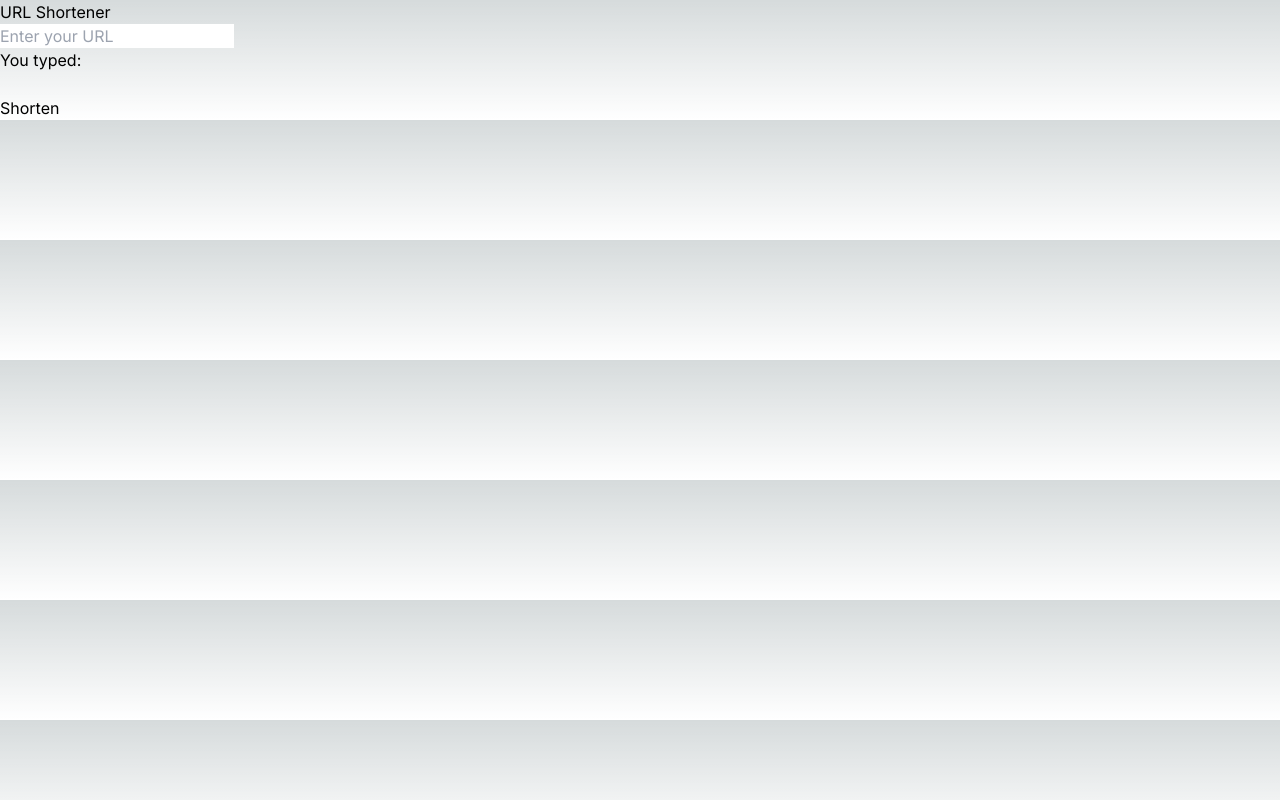
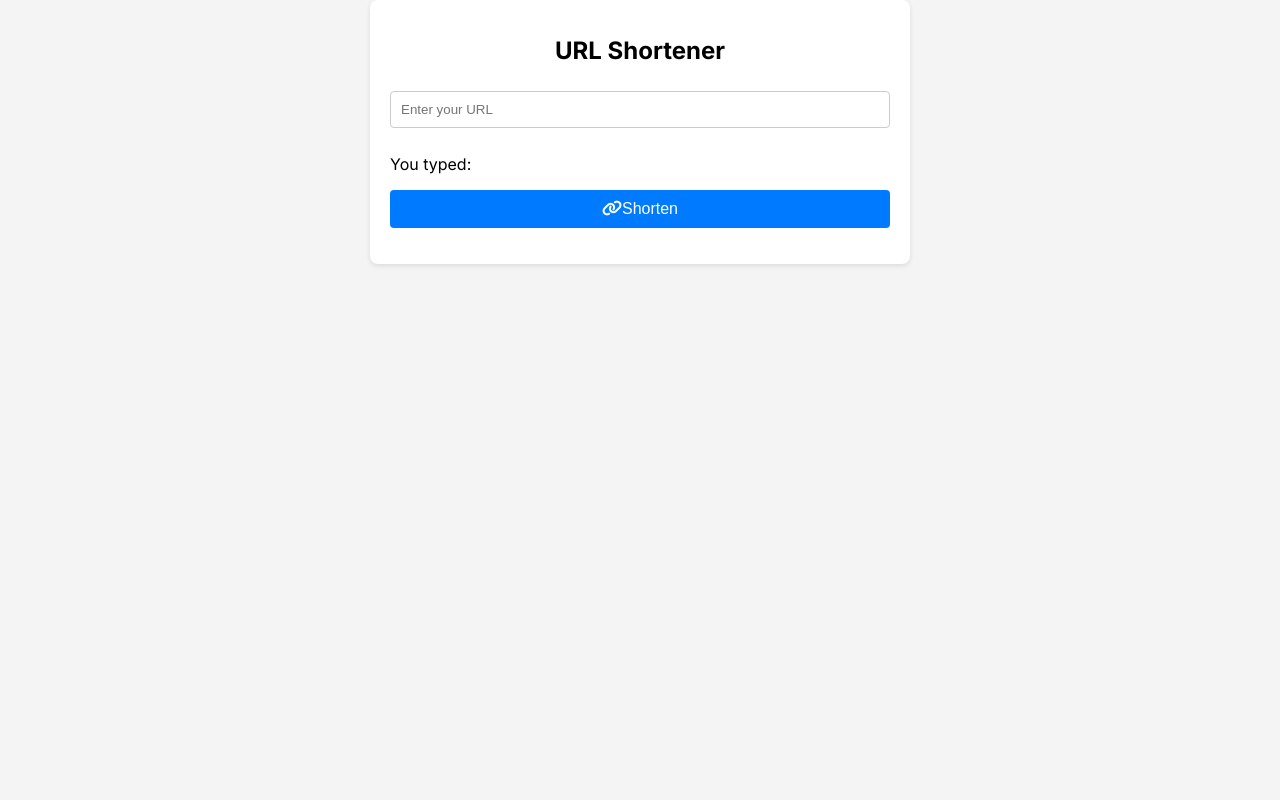
Before and after one commit to aMujeeb/url_shortener, a Next.js app: page / in a window 1280 px wide. Built offline with nearby package versions, Linux system fonts and the light colour scheme.

Commit message:
Adding Css styling and refactor route

```diff
--- a/package.json
+++ b/package.json
@@ -9,6 +9,7 @@
     "lint": "next lint"
   },
   "dependencies": {
+    "@fortawesome/fontawesome-free": "^6.6.0",
     "@prisma/client": "^5.17.0",
     "axios": "^1.7.2",
     "express": "^4.19.2",
@@ -19,6 +20,7 @@
     "uuidv4": "^6.2.13"
   },
   "devDependencies": {
+    "@types/express": "^4.17.21",
     "@types/node": "^20",
     "@types/react": "^18",
     "@types/react-dom": "^18",
--- a/src/app/api/shortenurl/route.ts
+++ b/src/app/api/url/shorten/route.ts
@@ -1,9 +1,10 @@
 import { PrismaClient } from "@prisma/client";
+
 
 const prisma = new PrismaClient();
 
 
-export async function GET() {
+export async function GET(id: string) {
   const urls = await prisma.urlDetails.findMany();
   console.log("Urls is:", urls)
   //res.status(200).json(urls);
@@ -25,12 +26,14 @@ export async function POST(req : Request, res : Response) {
 
   let urlDetail;
   if(hasSaved.length > 0) {
-    urlDetail = 'Already Exists'
-  } else {
+    urlDetail = 'Already Exists';
+    Response.json({ data: urlDetail })
+  }
+
     urlDetail = await prisma.urlDetails.create({
       data: { original: original, shortened : shortened },
     });
-  }
+
 
   return Response.json({ data: urlDetail })
 }
--- a/src/app/globals.css
+++ b/src/app/globals.css
@@ -1,4 +1,4 @@
-@tailwind base;
+/* @tailwind base;
 @tailwind components;
 @tailwind utilities;
 
@@ -30,4 +30,68 @@ body {
   .text-balance {
     text-wrap: balance;
   }
+} */
+
+/* App.css */
+
+body {
+  font-family: Arial, sans-serif;
+  background-color: #f4f4f4;
+  margin: 0;
+  padding: 0;
 }
+
+.container {
+  max-width: 500px;
+  margin: 0 auto;
+  padding: 20px;
+  background-color: white;
+  box-shadow: 0 2px 5px rgba(0, 0, 0, 0.1);
+  border-radius: 8px;
+}
+
+h1 {
+  font-size: 1.5rem;
+  text-align: center;
+}
+
+.url-input {
+  width: 100%;
+  padding: 10px;
+  margin: 10px 0;
+  border: 1px solid #ccc;
+  border-radius: 4px;
+  box-sizing: border-box;
+}
+
+.shorten-button {
+  width: 100%;
+  padding: 10px;
+  background-color: #007bff;
+  color: white;
+  border: none;
+  border-radius: 4px;
+  cursor: pointer;
+  font-size: 1rem;
+}
+
+.shorten-button:hover {
+  background-color: #0056b3;
+}
+
+.error {
+  color: red;
+  text-align: center;
+}
+
+.shortened-list {
+  list-style-type: none;
+  padding: 0;
+}
+
+.shortened-list li {
+  background-color: #e9ecef;
+  margin: 5px 0;
+  padding: 10px;
+  border-radius: 4px;
+}
--- a/src/app/layout.tsx
+++ b/src/app/layout.tsx
@@ -1,6 +1,7 @@
 import type { Metadata } from "next";
 import { Inter } from "next/font/google";
 import "./globals.css";
+import '@fortawesome/fontawesome-free/css/all.min.css'; // Import Font Awesome CSS
 
 const inter = Inter({ subsets: ["latin"] });
 
--- a/src/app/page.tsx
+++ b/src/app/page.tsx
@@ -4,9 +4,8 @@
 import React, { useState } from 'react';
 import axios from 'axios';
 
-import { GET } from "@/app/api/shortenurl/route";
-
 const BASE_URL = "https://short_domain";
+const URL_ENDPOINT ="api/url/shorten";
 const {
   v1: uuidv1,
   v4: uuidv4,
@@ -16,42 +15,60 @@ export default function Home() {
   const [originalURL, setOriginalURL] = useState('');
   const [shortenedURLs, setShortenedURL] = useState<UrlShorter[]>([]);
   const [errorMessage, setErrorMessage] = useState('');
+  const [loading, setLoading] = useState(false);
+
+  /**
+   * Validate input url format
+   * @returns
+   */
+  function inputValidate(url: string) {
+
+    return /^(https?|ftp):\/\/(((([a-z]|\d|-|\.|_|~|[\u00A0-\uD7FF\uF900-\uFDCF\uFDF0-\uFFEF])|(%[\da-f]{2})|[!\$&'\(\)\*\+,;=]|:)*@)?(((\d|[1-9]\d|1\d\d|2[0-4]\d|25[0-5])\.(\d|[1-9]\d|1\d\d|2[0-4]\d|25[0-5])\.(\d|[1-9]\d|1\d\d|2[0-4]\d|25[0-5])\.(\d|[1-9]\d|1\d\d|2[0-4]\d|25[0-5]))|((([a-z]|\d|[\u00A0-\uD7FF\uF900-\uFDCF\uFDF0-\uFFEF])|(([a-z]|\d|[\u00A0-\uD7FF\uF900-\uFDCF\uFDF0-\uFFEF])([a-z]|\d|-|\.|_|~|[\u00A0-\uD7FF\uF900-\uFDCF\uFDF0-\uFFEF])*([a-z]|\d|[\u00A0-\uD7FF\uF900-\uFDCF\uFDF0-\uFFEF])))\.)+(([a-z]|[\u00A0-\uD7FF\uF900-\uFDCF\uFDF0-\uFFEF])|(([a-z]|[\u00A0-\uD7FF\uF900-\uFDCF\uFDF0-\uFFEF])([a-z]|\d|-|\.|_|~|[\u00A0-\uD7FF\uF900-\uFDCF\uFDF0-\uFFEF])*([a-z]|[\u00A0-\uD7FF\uF900-\uFDCF\uFDF0-\uFFEF])))\.?)(:\d*)?)(\/((([a-z]|\d|-|\.|_|~|[\u00A0-\uD7FF\uF900-\uFDCF\uFDF0-\uFFEF])|(%[\da-f]{2})|[!\$&'\(\)\*\+,;=]|:|@)+(\/(([a-z]|\d|-|\.|_|~|[\u00A0-\uD7FF\uF900-\uFDCF\uFDF0-\uFFEF])|(%[\da-f]{2})|[!\$&'\(\)\*\+,;=]|:|@)*)*)?)?(\?((([a-z]|\d|-|\.|_|~|[\u00A0-\uD7FF\uF900-\uFDCF\uFDF0-\uFFEF])|(%[\da-f]{2})|[!\$&'\(\)\*\+,;=]|:|@)|[\uE000-\uF8FF]|\/|\?)*)?(\#((([a-z]|\d|-|\.|_|~|[\u00A0-\uD7FF\uF900-\uFDCF\uFDF0-\uFFEF])|(%[\da-f]{2})|[!\$&'\(\)\*\+,;=]|:|@)|\/|\?)*)?$/i
+      .test(url);
+
+  }
 
   const handleShortenURL = async () => {
-        // URL shortening logic
-        const result = /^(https?|ftp):\/\/(((([a-z]|\d|-|\.|_|~|[\u00A0-\uD7FF\uF900-\uFDCF\uFDF0-\uFFEF])|(%[\da-f]{2})|[!\$&'\(\)\*\+,;=]|:)*@)?(((\d|[1-9]\d|1\d\d|2[0-4]\d|25[0-5])\.(\d|[1-9]\d|1\d\d|2[0-4]\d|25[0-5])\.(\d|[1-9]\d|1\d\d|2[0-4]\d|25[0-5])\.(\d|[1-9]\d|1\d\d|2[0-4]\d|25[0-5]))|((([a-z]|\d|[\u00A0-\uD7FF\uF900-\uFDCF\uFDF0-\uFFEF])|(([a-z]|\d|[\u00A0-\uD7FF\uF900-\uFDCF\uFDF0-\uFFEF])([a-z]|\d|-|\.|_|~|[\u00A0-\uD7FF\uF900-\uFDCF\uFDF0-\uFFEF])*([a-z]|\d|[\u00A0-\uD7FF\uF900-\uFDCF\uFDF0-\uFFEF])))\.)+(([a-z]|[\u00A0-\uD7FF\uF900-\uFDCF\uFDF0-\uFFEF])|(([a-z]|[\u00A0-\uD7FF\uF900-\uFDCF\uFDF0-\uFFEF])([a-z]|\d|-|\.|_|~|[\u00A0-\uD7FF\uF900-\uFDCF\uFDF0-\uFFEF])*([a-z]|[\u00A0-\uD7FF\uF900-\uFDCF\uFDF0-\uFFEF])))\.?)(:\d*)?)(\/((([a-z]|\d|-|\.|_|~|[\u00A0-\uD7FF\uF900-\uFDCF\uFDF0-\uFFEF])|(%[\da-f]{2})|[!\$&'\(\)\*\+,;=]|:|@)+(\/(([a-z]|\d|-|\.|_|~|[\u00A0-\uD7FF\uF900-\uFDCF\uFDF0-\uFFEF])|(%[\da-f]{2})|[!\$&'\(\)\*\+,;=]|:|@)*)*)?)?(\?((([a-z]|\d|-|\.|_|~|[\u00A0-\uD7FF\uF900-\uFDCF\uFDF0-\uFFEF])|(%[\da-f]{2})|[!\$&'\(\)\*\+,;=]|:|@)|[\uE000-\uF8FF]|\/|\?)*)?(\#((([a-z]|\d|-|\.|_|~|[\u00A0-\uD7FF\uF900-\uFDCF\uFDF0-\uFFEF])|(%[\da-f]{2})|[!\$&'\(\)\*\+,;=]|:|@)|\/|\?)*)?$/i.test(originalURL);
 
-        if(!result) {
+    if (!inputValidate(originalURL)) {
       setErrorMessage('Wrong format given');
-        } else {
+      return;
+    }
+
     setErrorMessage('');
-          const initialUrl = originalURL
-          const modifiedUrl = BASE_URL+ '/' + uuidv4();
-          console.log(modifiedUrl)
+    const fullUrl = BASE_URL + '/' + uuidv4();
+    console.log(fullUrl)
     let response;
+
     try {
+
       const urlData = {
-              original: initialUrl,
-              shortened: modifiedUrl,
+        original: originalURL,
+        shortened: fullUrl,
       };
 
-            response = await axios.post(`api/shortenurl`, urlData);
+      setLoading(true);
+      response = await axios.post(URL_ENDPOINT, urlData);
+
       console.log(response.data.data);
     } catch (err) {
       console.error('Error Saving New URL:', err);
+    } finally {
+      setLoading(false);
     }
 
+    //TODO: Use the above API results for the display
     try {
-          response = await axios.get(`api/shortenurl`);
+      response = await axios.get(URL_ENDPOINT);
       setShortenedURL(response.data.data);
-          //setShortenedURL : UrlShorter[] = await response.data.json()
-          //console.log(setShortenedURL.length);
     } catch (err) {
       console.error('Error fetching products:', err);
     }
-      }
+
   };
 
+
+  //TODO: Testing
   const displayShortenURL = async () => {
     console.log(originalURL)
     const result = /^(https?|ftp):\/\/(((([a-z]|\d|-|\.|_|~|[\u00A0-\uD7FF\uF900-\uFDCF\uFDF0-\uFFEF])|(%[\da-f]{2})|[!\$&'\(\)\*\+,;=]|:)*@)?(((\d|[1-9]\d|1\d\d|2[0-4]\d|25[0-5])\.(\d|[1-9]\d|1\d\d|2[0-4]\d|25[0-5])\.(\d|[1-9]\d|1\d\d|2[0-4]\d|25[0-5])\.(\d|[1-9]\d|1\d\d|2[0-4]\d|25[0-5]))|((([a-z]|\d|[\u00A0-\uD7FF\uF900-\uFDCF\uFDF0-\uFFEF])|(([a-z]|\d|[\u00A0-\uD7FF\uF900-\uFDCF\uFDF0-\uFFEF])([a-z]|\d|-|\.|_|~|[\u00A0-\uD7FF\uF900-\uFDCF\uFDF0-\uFFEF])*([a-z]|\d|[\u00A0-\uD7FF\uF900-\uFDCF\uFDF0-\uFFEF])))\.)+(([a-z]|[\u00A0-\uD7FF\uF900-\uFDCF\uFDF0-\uFFEF])|(([a-z]|[\u00A0-\uD7FF\uF900-\uFDCF\uFDF0-\uFFEF])([a-z]|\d|-|\.|_|~|[\u00A0-\uD7FF\uF900-\uFDCF\uFDF0-\uFFEF])*([a-z]|[\u00A0-\uD7FF\uF900-\uFDCF\uFDF0-\uFFEF])))\.?)(:\d*)?)(\/((([a-z]|\d|-|\.|_|~|[\u00A0-\uD7FF\uF900-\uFDCF\uFDF0-\uFFEF])|(%[\da-f]{2})|[!\$&'\(\)\*\+,;=]|:|@)+(\/(([a-z]|\d|-|\.|_|~|[\u00A0-\uD7FF\uF900-\uFDCF\uFDF0-\uFFEF])|(%[\da-f]{2})|[!\$&'\(\)\*\+,;=]|:|@)*)*)?)?(\?((([a-z]|\d|-|\.|_|~|[\u00A0-\uD7FF\uF900-\uFDCF\uFDF0-\uFFEF])|(%[\da-f]{2})|[!\$&'\(\)\*\+,;=]|:|@)|[\uE000-\uF8FF]|\/|\?)*)?(\#((([a-z]|\d|-|\.|_|~|[\u00A0-\uD7FF\uF900-\uFDCF\uFDF0-\uFFEF])|(%[\da-f]{2})|[!\$&'\(\)\*\+,;=]|:|@)|\/|\?)*)?$/i.test(originalURL);
@@ -59,24 +76,37 @@ export default function Home() {
   };
 
   return (
-      <div>
+    <div className="container">
       <h1>URL Shortener</h1>
       <input
         type="text"
+        className="url-input"
         placeholder="Enter your URL"
         value={originalURL}
         onChange={(e) => setOriginalURL(e.target.value)}
         onSubmit={handleShortenURL}
       />
       <p>You typed: {originalURL}</p>
-      <p>{errorMessage}</p>
-      <br></br>
-      <button onClick={handleShortenURL}>Shorten</button>
-      <ul>
+      <p className="error">{errorMessage}</p>
+      <button className="shorten-button" onClick={handleShortenURL} disabled={loading}>
+        {loading ? (
+          <i className="fa fa-spinner fa-spin"></i>
+        ) : (
+          <>
+            <i className="fa fa-link"></i>
+            Shorten
+          </>
+        )}
+      </button>
+      <ul className="shortened-list">
         {shortenedURLs.map((shortened) => (
           <li key={shortened.id}>{shortened.shortened}</li>
         ))}
       </ul>
     </div>
   );
+
+
+
+
 }
--- a/tsconfig.json
+++ b/tsconfig.json
@@ -21,6 +21,6 @@
       "@/*": ["./src/*"]
     }
   },
-  "include": ["next-env.d.ts", "**/*.ts", "**/*.tsx", ".next/types/**/*.ts", "src/app/api/shortenurl/route.ts", "src/app/utils/stringutils.js"],
+  "include": ["next-env.d.ts", "**/*.ts", "**/*.tsx", ".next/types/**/*.ts", "src/app/api/url/shorten/route.ts", "src/app/utils/stringutils.js"],
   "exclude": ["node_modules"]
 }
```
Also changed, not shown: 1 other file (tests, documents, lock files or other folders). Lines whose indentation alone changed are shown as unchanged.
